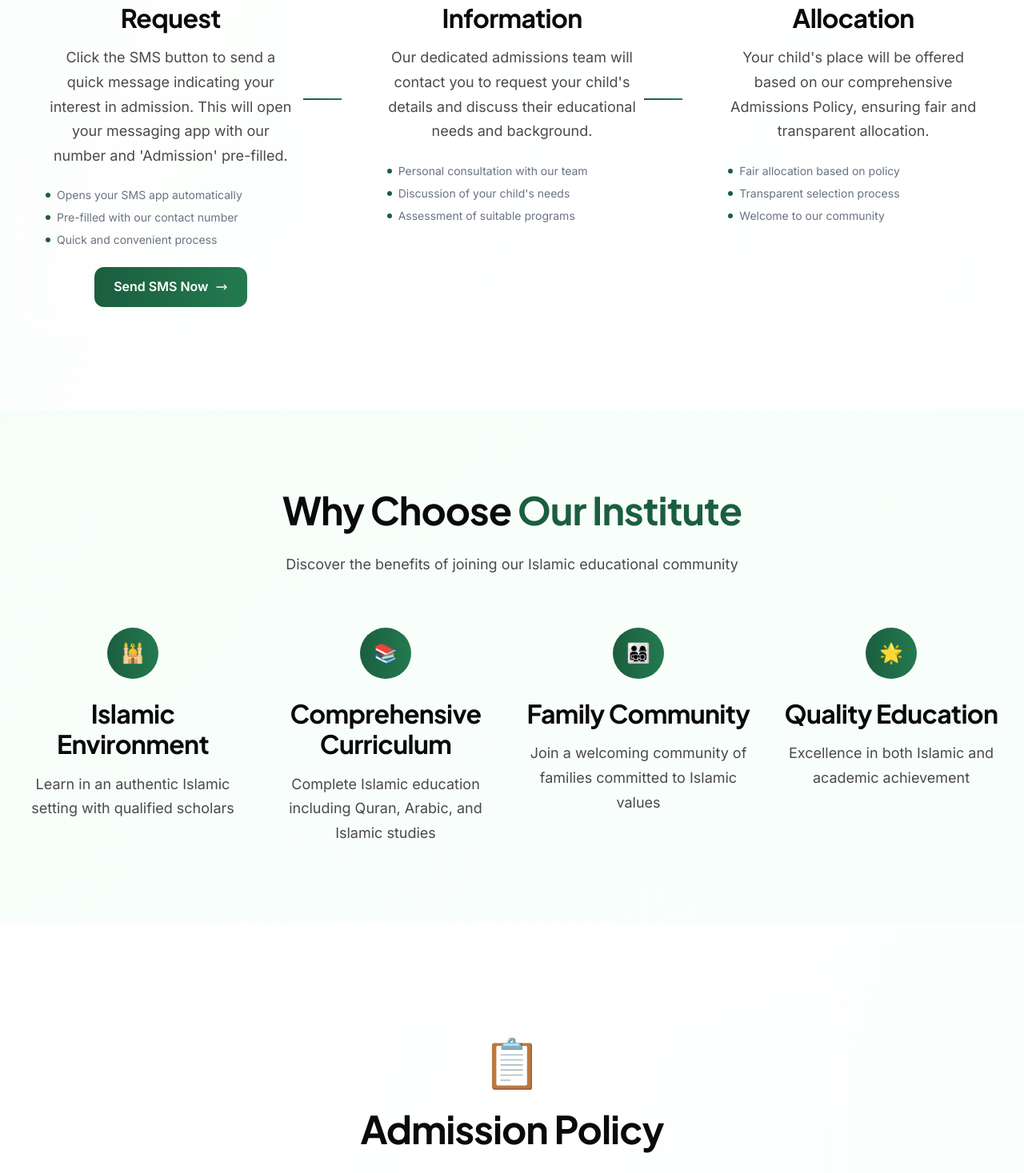
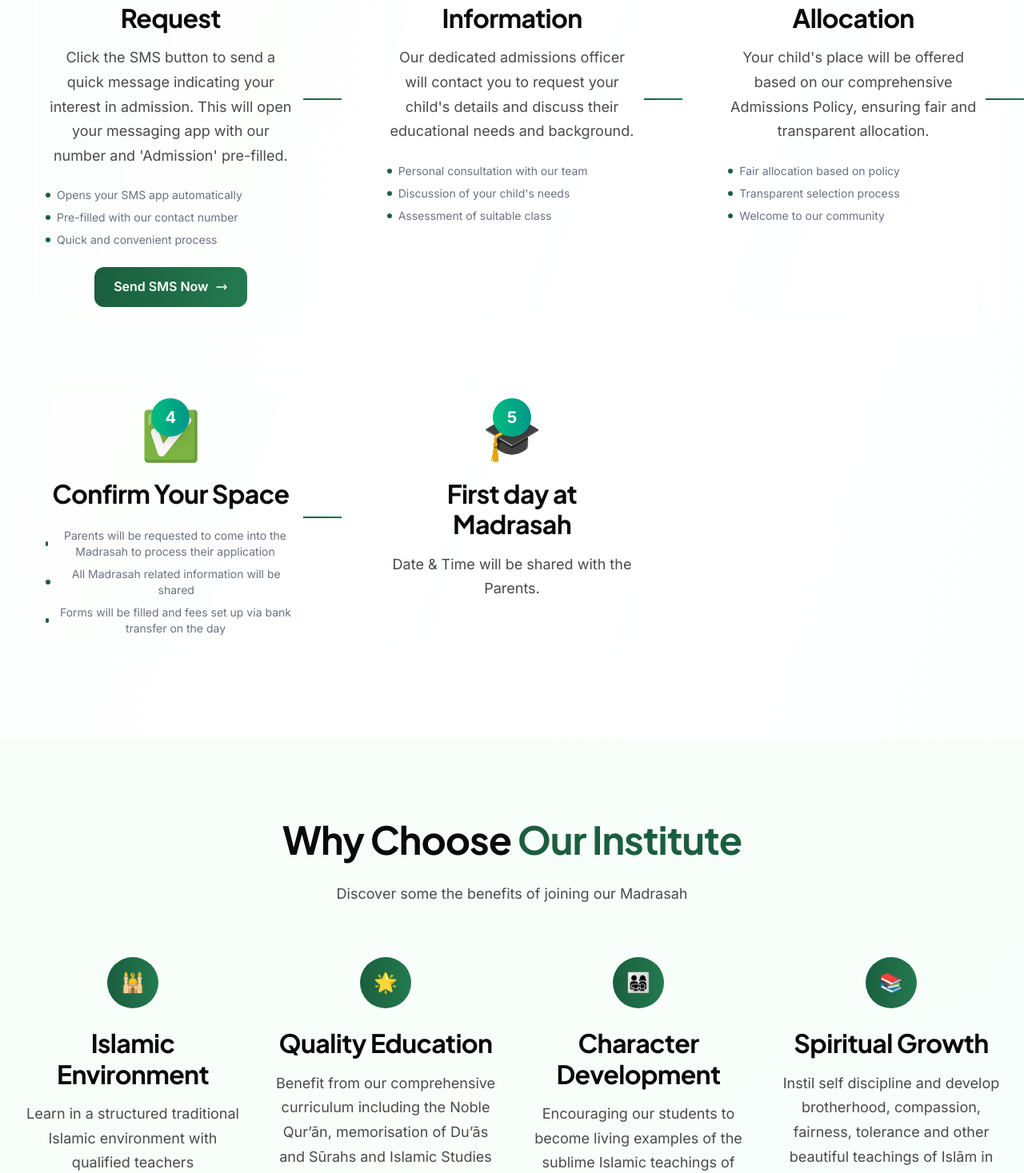
Before and after one commit to HxS-Dev/al-madinah, a Next.js app: page /admissions in a window 1280 px wide. Shown: the part 1102-2569 px from the top of the page at 80% size. Built offline with nearby package versions, Linux system fonts and the light colour scheme.

Commit message:
First push

```diff
--- a/app/(pages)/hajj-umrah/page.tsx
+++ b/app/(pages)/hajj-umrah/page.tsx
@@ -25,18 +25,18 @@ const HajjUmrahPage = () => {
       icon: "🕌",
       title: "Hajj Guidance Seminars",
       description: "Comprehensive workshops covering essential rituals, travel tips, and spiritual preparation for the sacred journey.",
-      features: ["Essential rituals training", "Travel preparation", "Spiritual guidance", "Group booking support"]
+      features: ["Spiritual & Physical Preparation prior to departure", "Iḥram & its rulings", "Different types of Ḥajj", "In-depth rulings of the 5-days of Hajj", "Practical Advices", "Visiting Madīnah Munawwarah", "Literature available"]
     },
     {
       icon: "🌙",
       title: "Umrah Workshops",
-      description: "Step-by-step guidance and practical advice for performing Umrah with confidence and understanding.",
-      features: ["Practical guidance", "Q&A with scholars", "Travel checklists", "Saudi regulations updates"]
+      description: "Go through the Umrah method step-by-step with practical advices to increase your understanding and confidence. Group sessions and individual sessions available.",
+      features: ["Travel Tips & Advice", "Spiritual & Physical Preparation prior to departure", "Iḥram & its rulings", "In-dept rulings of Umrah", "How to use the Nusuk app to obtain Rawdah permit", "Literature available"]
     },
     {
       icon: "👨‍🏫",
       title: "Expert Guidance",
-      description: "Learn from experienced scholars and guides who have extensive knowledge of the pilgrimage requirements.",
+      description: "Learn from experienced ‘ulamā who are well versed regarding the rulings, rights & requirements of the Pilgrimage.",
       features: ["Qualified instructors", "Personal consultation", "Group support", "Ongoing assistance"]
     }
   ];
@@ -98,12 +98,15 @@ const HajjUmrahPage = () => {
               <h2 className='text-3xl lg:text-5xl font-bold text-gray-900 mb-6'>
                 Our <span className="text-[#1b5e3f]">Services</span>
               </h2>
-              <p className="text-lg text-gray-600 max-w-2xl mx-auto">
-                Comprehensive support and guidance for your pilgrimage journey
+              <p className="text-lg text-gray-600 max-w-3xl mx-auto">
+                Comprehensive support and guidance for your blessed journey to the Haramain Sharīfain
               </p>
               <div className="mt-8 flex justify-center">
                 <div className="w-24 h-1 bg-gradient-to-r from-[#1b5e3f] to-[#237a4f] rounded-full"></div>
               </div>
+              <p className="text-lg text-gray-600 max-w-3xl mx-auto">
+              <em>‘And as a right of Allah, it is obligatory upon the people to perform Hajj of the House - whoever has the ability to manage (his) way to it’<br /></em>(3:97)
+              </p>
             </div>
           </FadeInUp>
 
@@ -122,8 +125,7 @@ const HajjUmrahPage = () => {
                   <h3 className="text-2xl font-bold text-gray-900 mb-4 group-hover:text-[#1b5e3f] transition-colors duration-300">
                     {service.title}
                   </h3>
-                  <p className="text-gray-600 mb-6 leading-relaxed">
-                    {service.description}
+                  <p className="text-gray-600 mb-6 leading-relaxed" dangerouslySetInnerHTML={{ __html: service.description }}>
                   </p>
                   <ul className="space-y-3">
                     {service.features.map((feature, idx) => (
--- a/app/components/AdmissionsClient.tsx
+++ b/app/components/AdmissionsClient.tsx
@@ -30,14 +30,14 @@ const AdmissionsClient = () => {
     {
       id: 2,
       title: "Provide Student Information",
-      description: "Our dedicated admissions team will contact you to request your child's details and discuss their educational needs and background.",
+      description: "Our dedicated admissions officer will contact you to request your child's details and discuss their educational needs and background.",
       icon: "📝",
       status: "process",
       color: "from-blue-500 to-indigo-600",
       details: [
         "Personal consultation with our team",
         "Discussion of your child's needs",
-        "Assessment of suitable programs"
+        "Assessment of suitable class"
       ]
     },
     {
@@ -52,6 +52,28 @@ const AdmissionsClient = () => {
         "Transparent selection process",
         "Welcome to our community"
       ]
+    },
+        {
+      id: 4,
+      title: "Confirm Your Space",
+      description: "",
+      icon: "✅",
+      status: "confirm",
+      color: "from-emerald-500 to-teal-600",
+      details: [
+        "Parents will be requested to come into the Madrasah to process their application",
+        "All Madrasah related information will be shared",
+        "Forms will be filled and fees set up via bank transfer on the day"
+      ]
+    },
+        {
+      id: 5,
+      title: "First day at Madrasah",
+      description: "Date & Time will be shared with the Parents.",
+      icon: "🎓",
+      status: "first-day",
+      color: "from-emerald-500 to-teal-600",
+      details: []
     }
   ];
 
@@ -59,22 +81,22 @@ const AdmissionsClient = () => {
     {
       icon: "🕌",
       title: "Islamic Environment",
-      description: "Learn in an authentic Islamic setting with qualified scholars"
-    },
-    {
-      icon: "📚",
-      title: "Comprehensive Curriculum",
-      description: "Complete Islamic education including Quran, Arabic, and Islamic studies"
-    },
-    {
-      icon: "👨‍👩‍👧‍👦",
-      title: "Family Community",
-      description: "Join a welcoming community of families committed to Islamic values"
+      description: "Learn in a structured traditional Islamic environment with qualified teachers"
     },
     {
       icon: "🌟",
       title: "Quality Education",
-      description: "Excellence in both Islamic and academic achievement"
+      description: "Benefit from our comprehensive curriculum including the Noble Qur’ān, memorisation of Du’ās and Sūrahs and Islamic Studies"
+    },
+    {
+      icon: "👨‍👩‍👧‍👦",
+      title: "Character Development",
+      description: "Encouraging our students to become living examples of the sublime Islamic teachings of Nabī ﷺ"
+    },
+    {
+      icon: "📚",
+      title: "Spiritual Growth",
+      description: "Instil self discipline and develop brotherhood, compassion, fairness, tolerance and other beautiful teachings of Islām in one’s private and public life"
     }
   ];
 
@@ -105,9 +127,9 @@ const AdmissionsClient = () => {
               initial={{ opacity: 0, y: 20 }}
               animate={{ opacity: 1, y: 0 }}
               transition={{ duration: 0.8, delay: 0.4 }}
-              className="text-xl lg:text-2xl text-gray-600 mb-8 max-w-3xl mx-auto leading-relaxed"
+              className="text-xl lg:text-2xl text-gray-600 mb-8 max-w-4xl mx-auto leading-relaxed"
             >
-              Begin your child's Islamic education journey with our simple 3-step admission process
+              <em>Connecting Future Generations with the Legacy of the Pious through Knowledge & Tarbiyah</em>
             </motion.p>
             <motion.div
               initial={{ opacity: 0, y: 20 }}
@@ -247,7 +269,7 @@ const AdmissionsClient = () => {
               Why Choose <span className="text-[#1b5e3f]">Our Institute</span>
             </h2>
             <p className="text-lg text-gray-600 max-w-2xl mx-auto">
-              Discover the benefits of joining our Islamic educational community
+              Discover some the benefits of joining our Madrasah
             </p>
           </motion.div>
 
@@ -317,7 +339,7 @@ const AdmissionsClient = () => {
                 </h2>
                 <p className="text-lg text-gray-600 mb-8 leading-relaxed">
                   Our admissions team is here to help you through every step of the process.
-                  Don't hesitate to reach out with any questions about our programs or admission requirements.
+                  Don't hesitate to reach out with any questions about our programmes or admission requirements.
                 </p>
                 <div className="space-y-4">
                   <div className="flex items-center gap-4">
@@ -328,7 +350,7 @@ const AdmissionsClient = () => {
                     </div>
                     <div>
                       <p className="font-semibold text-gray-900">Email Us</p>
-                      <p className="text-gray-600">admissions@al-madinah.org.uk</p>
+                      <p className="text-gray-600">admin@al-madinah.org.uk</p>
                     </div>
                   </div>
                   <div className="flex items-center gap-4">
```
